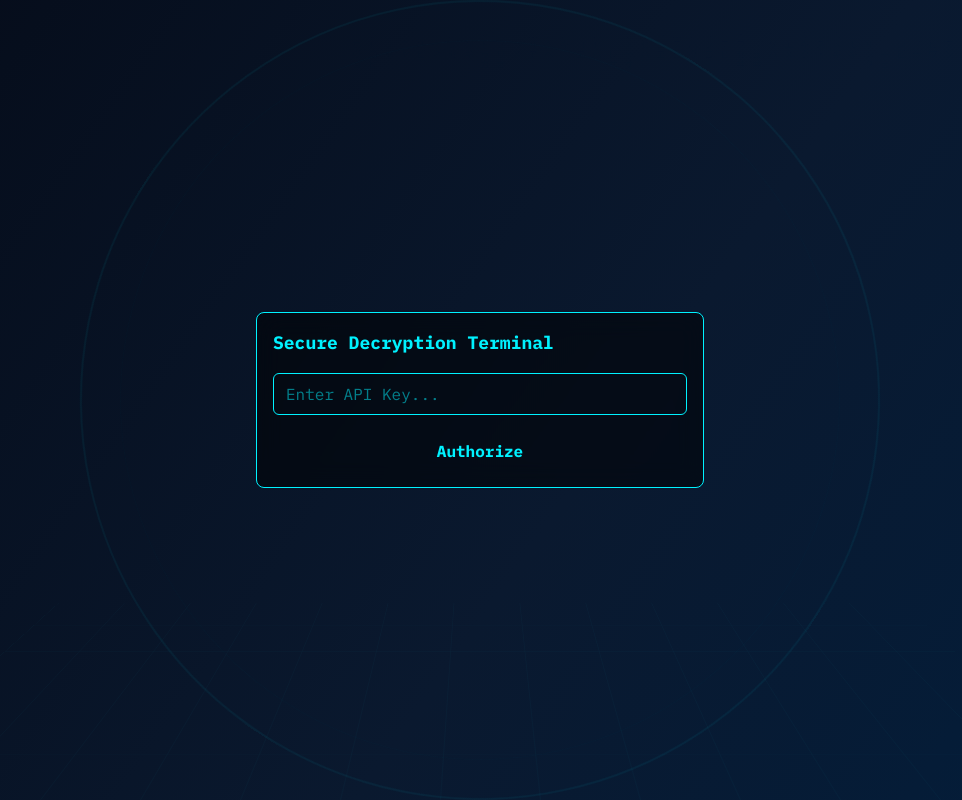
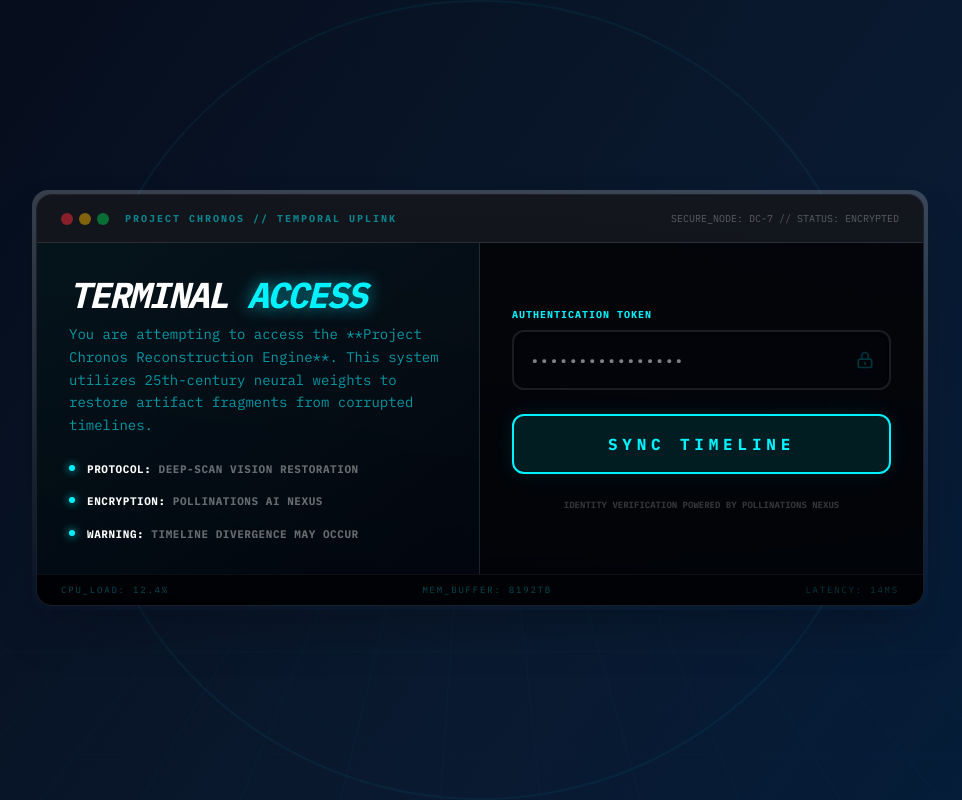
Before and after one commit to blueplaysgames3921/chronos-reconstruct, a Next.js app: page / in a window 1280 px wide. Shown: the whole page, without its empty margins (160-1122 px from the left). Built offline with nearby package versions, Linux system fonts and the light colour scheme.

Commit message:
Update SecureTerminal.tsx

```diff
--- a/components/ui/SecureTerminal.tsx
+++ b/components/ui/SecureTerminal.tsx
@@ -1,4 +1,3 @@
-
 'use client';
 
 import { useState } from 'react';
@@ -13,29 +12,108 @@ export const SecureTerminal = ({ onApiKeySet }: SecureTerminalProps) => {
 
   const handleSubmit = (e: React.FormEvent) => {
     e.preventDefault();
-    onApiKeySet(key);
+    if (key.trim()) onApiKeySet(key);
   };
 
   return (
-    <div className="w-full max-w-md p-4 border border-cyan-border rounded-lg bg-black/50 backdrop-blur-md">
-      <h2 className="text-lg font-bold text-cyan-glow mb-4">Secure Decryption Terminal</h2>
-      <form onSubmit={handleSubmit}>
+    <div className="relative z-50 w-full max-w-4xl p-1 shadow-2xl rounded-2xl bg-gradient-to-b from-white/20 to-transparent">
+      <div className="relative bg-void/90 backdrop-blur-3xl rounded-2xl overflow-hidden border border-white/10">
+
+        {/* Top Header Bar */}
+        <div className="flex items-center justify-between px-6 py-4 border-b border-white/10 bg-white/5">
+          <div className="flex items-center gap-4">
+            <div className="flex gap-1.5">
+              <div className="w-3 h-3 rounded-full bg-red-500/50" />
+              <div className="w-3 h-3 rounded-full bg-yellow-500/50" />
+              <div className="w-3 h-3 rounded-full bg-green-500/50" />
+            </div>
+            <span className="text-[10px] font-black tracking-[0.2em] text-chrono-cyan/50 uppercase">
+              Project Chronos // Temporal Uplink
+            </span>
+          </div>
+          <span className="text-[10px] text-white/30 font-mono">SECURE_NODE: DC-7 // STATUS: ENCRYPTED</span>
+        </div>
+
+        <div className="grid md:grid-cols-2 gap-0">
+          {/* Left Side: Information & Description */}
+          <div className="p-8 border-r border-white/10 bg-gradient-to-br from-chrono-cyan/5 to-transparent">
+            <h1 className="text-4xl font-black text-white mb-2 tracking-tighter uppercase italic">
+              Terminal <span className="text-chrono-cyan text-neon">Access</span>
+            </h1>
+            <p className="text-chrono-cyan/60 text-sm leading-relaxed mb-6 font-medium">
+              You are attempting to access the **Project Chronos Reconstruction Engine**.
+              This system utilizes 25th-century neural weights to restore artifact fragments
+              from corrupted timelines.
+            </p>
+
+            <div className="space-y-4">
+              <div className="flex items-start gap-3">
+                <div className="mt-1 w-1.5 h-1.5 bg-chrono-cyan rounded-full shadow-[0_0_8px_#00f2ff]" />
+                <div className="text-[11px] text-white/40 uppercase font-bold tracking-wider">
+                  <span className="text-white">Protocol:</span> Deep-Scan Vision Restoration
+                </div>
+              </div>
+              <div className="flex items-start gap-3">
+                <div className="mt-1 w-1.5 h-1.5 bg-chrono-cyan rounded-full shadow-[0_0_8px_#00f2ff]" />
+                <div className="text-[11px] text-white/40 uppercase font-bold tracking-wider">
+                  <span className="text-white">Encryption:</span> Pollinations AI Nexus
+                </div>
+              </div>
+              <div className="flex items-start gap-3">
+                <div className="mt-1 w-1.5 h-1.5 bg-chrono-cyan rounded-full shadow-[0_0_8px_#00f2ff]" />
+                <div className="text-[11px] text-white/40 uppercase font-bold tracking-wider">
+                  <span className="text-white">Warning:</span> Timeline divergence may occur
+                </div>
+              </div>
+            </div>
+          </div>
+
+          {/* Right Side: Input Form */}
+          <div className="p-8 flex flex-col justify-center bg-black/40">
+            <form onSubmit={handleSubmit} className="space-y-6">
+              <div>
+                <label className="block text-[10px] font-black text-chrono-cyan uppercase mb-2 tracking-widest">
+                  Authentication Token
+                </label>
+                <div className="relative group">
                   <input
                     type="password"
                     value={key}
                     onChange={(e) => setKey(e.target.value)}
-          className="w-full px-3 py-2 bg-transparent border border-cyan-border rounded-md focus:outline-none focus:ring-2 focus:ring-cyan-glow"
-          placeholder="Enter API Key..."
+                    className="w-full bg-void/50 border-2 border-white/10 rounded-xl px-4 py-4 text-white focus:outline-none focus:border-chrono-cyan transition-all group-hover:border-white/20 shadow-inner"
+                    placeholder="••••••••••••••••"
                   />
+                  <div className="absolute right-4 top-1/2 -translate-y-1/2 opacity-20 group-hover:opacity-100 transition-opacity">
+                    <svg className="w-5 h-5 text-chrono-cyan" fill="none" stroke="currentColor" viewBox="0 0 24 24">
+                      <path strokeLinecap="round" strokeLinejoin="round" strokeWidth={2} d="M12 15v2m-6 4h12a2 2 0 002-2v-6a2 2 0 00-2-2H6a2 2 0 00-2 2v6a2 2 0 002 2zm10-10V7a4 4 0 00-8 0v4h8z" />
+                    </svg>
+                  </div>
+                </div>
+              </div>
+
               <motion.button
+                whileHover={{ scale: 1.02, backgroundColor: 'rgba(0, 242, 255, 0.2)' }}
+                whileTap={{ scale: 0.98 }}
                 type="submit"
-          className="w-full mt-4 px-4 py-2 bg-cyan-glow/20 text-cyan-glow font-bold rounded-md hover:bg-cyan-glow/40 transition-colors"
-          whileHover={{ scale: 1.05 }}
-          whileTap={{ scale: 0.95 }}
+                className="w-full py-4 bg-chrono-cyan/10 border-2 border-chrono-cyan text-chrono-cyan font-black uppercase tracking-[0.3em] rounded-xl shadow-[0_0_20px_rgba(0,242,255,0.1)] hover:shadow-[0_0_30px_rgba(0,242,255,0.3)] transition-all"
               >
-          Authorize
+                Sync Timeline
               </motion.button>
+
+              <p className="text-[9px] text-center text-white/20 uppercase font-bold">
+                Identity Verification Powered by Pollinations Nexus
+              </p>
             </form>
+          </div>
+        </div>
+
+        {/* Bottom Technical Readout */}
+        <div className="px-6 py-2 border-t border-white/5 bg-black/60 flex justify-between items-center text-[9px] font-mono text-chrono-cyan/30 uppercase tracking-[0.2em]">
+          <span>CPU_LOAD: 12.4%</span>
+          <span>MEM_BUFFER: 8192TB</span>
+          <span className="animate-pulse">LATENCY: 14MS</span>
+        </div>
+      </div>
     </div>
   );
 };
```
Lines whose indentation alone changed are shown as unchanged.
